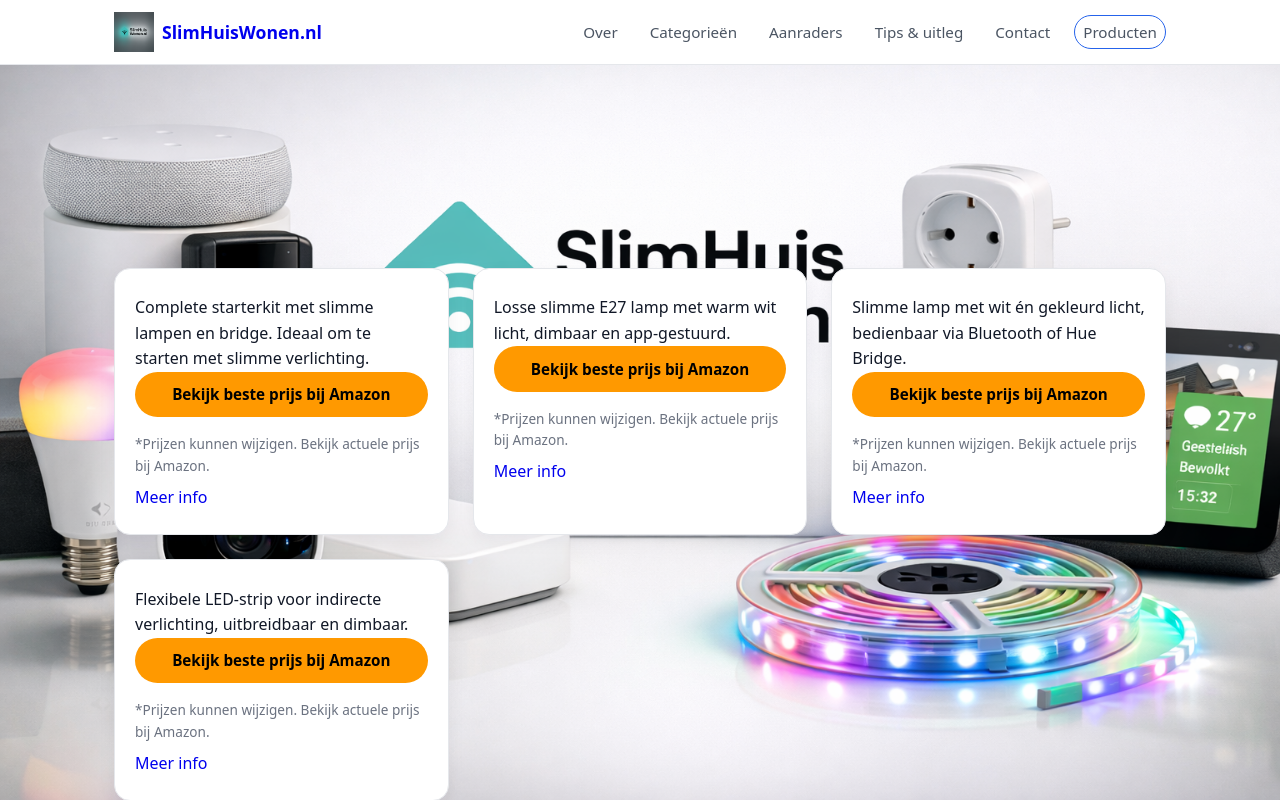
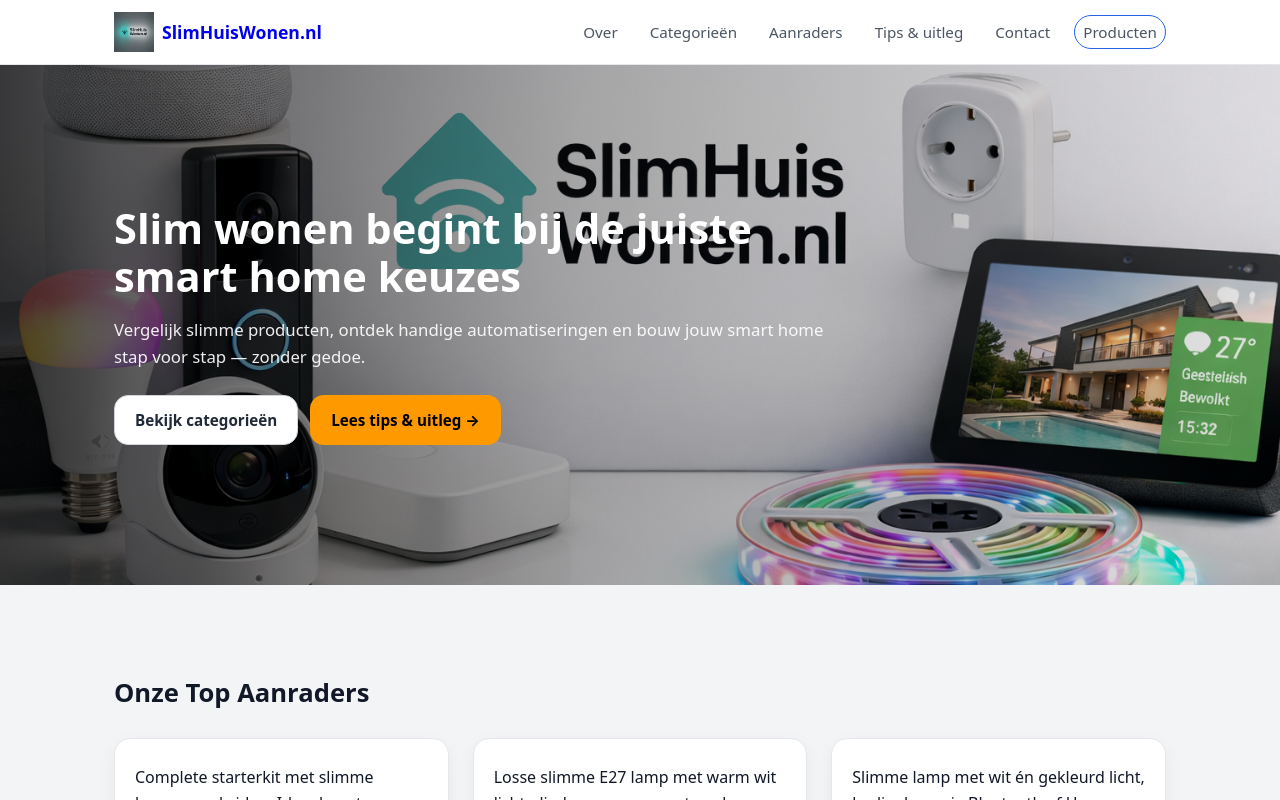
Before and after one commit to hafidgrad/SlimHuisWonen, a Next.js app: page / in a window 1280 px wide. Shown: the top 800 px of the page. Built offline with nearby package versions, Linux system fonts and the light colour scheme.

Commit message:
app/globals.css

```diff
--- a/app/globals.css
+++ b/app/globals.css
@@ -513,6 +513,7 @@ code {
 .tip-link:hover {
   text-decoration: underline;
 }
+
 /* ✅ HERO BANNER (homepage intro) */
 .hero-banner {
   position: relative;
@@ -520,6 +521,7 @@ code {
   height: 520px;
   overflow: hidden;
   background: #0b1220;
+  z-index: 1;
 }
 
 .hero-banner-img {
@@ -538,6 +540,7 @@ code {
     rgba(0, 0, 0, 0.35) 45%,
     rgba(0, 0, 0, 0.10) 100%
   );
+  z-index: 2;
 }
 
 .hero-banner-content {
@@ -545,22 +548,24 @@ code {
   inset: 0;
   display: flex;
   align-items: center;
-  z-index: 2;
+  z-index: 3;
+}
+
+.hero-banner-inner {
+  max-width: 720px;
+  color: #fff;
 }
 
 .hero-banner-content h1 {
-  color: #fff;
   font-size: 2.6rem;
   line-height: 1.15;
   margin-bottom: 1rem;
   font-weight: 800;
-  max-width: 700px;
 }
 
 .hero-banner-content p {
-  color: rgba(255,255,255,0.92);
+  color: rgba(255, 255, 255, 0.92);
   font-size: 1.05rem;
-  max-width: 650px;
   margin-bottom: 1.5rem;
 }
 
@@ -575,6 +580,12 @@ code {
   padding: 0.75rem 1.25rem;
 }
 
+/* ✅ Spacer zodat TopAanraders nooit over de hero komt */
+.hero-spacer {
+  height: 40px;
+  background: #f3f4f6;
+}
+
 /* Responsive */
 @media (max-width: 768px) {
   .hero-banner {
--- a/app/page.jsx
+++ b/app/page.jsx
@@ -6,7 +6,6 @@ import Products from "@/components/Products";
 import Contact from "@/components/Contact";
 import Footer from "@/components/Footer";
 import Link from "next/link";
-import Image from "next/image";
 
 export default function HomePage() {
   return (
@@ -15,64 +14,49 @@ export default function HomePage() {
 
       <main>
         {/* ✅ HERO BANNER */}
-        <section className="relative w-full overflow-hidden z-0">
-          <div className="relative w-full h-[320px] sm:h-[420px] md:h-[520px]">
-            <Image
+        <section className="hero-banner">
+          <img
             src="/images/hero-smarthome.png"
             alt="SlimHuisWonen.nl - Smart home producten"
-              fill
-              priority
-              className="object-cover"
+            className="hero-banner-img"
           />
 
-            {/* ✅ Gradient overlay (mooier + betere leesbaarheid) */}
-            <div className="absolute inset-0 bg-gradient-to-r from-black/60 via-black/30 to-black/10" />
+          <div className="hero-banner-overlay" />
 
-            {/* ✅ Content */}
-            <div className="absolute inset-0 flex items-center">
-              <div className="container px-4">
-                <div className="max-w-2xl text-white">
-                  <h1 className="text-3xl sm:text-4xl md:text-5xl font-extrabold leading-tight">
-                    Slim wonen begint bij de juiste smart home keuzes
-                  </h1>
+          <div className="hero-banner-content">
+            <div className="container">
+              <div className="hero-banner-inner">
+                <h1>Slim wonen begint bij de juiste smart home keuzes</h1>
 
-                  <p className="mt-4 text-base sm:text-lg opacity-95">
-                    Vergelijk slimme producten, ontdek handige automatiseringen en bouw jouw smart home stap voor stap — zonder gedoe.
+                <p>
+                  Vergelijk slimme producten, ontdek handige automatiseringen en bouw
+                  jouw smart home stap voor stap — zonder gedoe.
                 </p>
 
-                  <div className="mt-6 flex flex-col sm:flex-row gap-3">
-                    <Link
-                      href="/categorieen"
-                      className="inline-flex items-center justify-center rounded-xl bg-white text-black px-6 py-3 font-semibold hover:opacity-90 transition"
-                    >
+                <div className="hero-banner-actions">
+                  <Link href="/categorieen" className="btn btn-secondary hero-btn">
                     Bekijk categorieën
                   </Link>
 
-                    <Link
-                      href="/tips"
-                      className="inline-flex items-center justify-center rounded-xl bg-white/15 text-white px-6 py-3 font-semibold border border-white/40 hover:bg-white/25 transition"
-                    >
+                  <Link href="/tips" className="btn btn-primary hero-btn">
                     Lees tips & uitleg →
                   </Link>
                 </div>
               </div>
             </div>
           </div>
-          </div>
         </section>
 
-        {/* ✅ TopAanraders netjes onder hero (met gecontroleerde overlap) */}
-        <div className="relative z-10 -mt-12 sm:-mt-16">
+        {/* ✅ Spacer zodat er NOOIT overlap is */}
+        <div className="hero-spacer" />
+
         <TopAanraders />
-        </div>
 
         <About />
         <Categories />
 
-        {/* ✅ Toon slechts 6 producten op de homepage */}
         <Products limit={6} />
 
-        {/* ✅ Tips & uitleg – centrale CTA */}
         <section className="section">
           <div className="container">
             <h2>Tips & uitleg</h2>
@@ -82,7 +66,7 @@ export default function HomePage() {
               Van slimme verlichting tot complete smart home automatiseringen.
             </p>
 
-            <Link href="/tips" className="btn-primary">
+            <Link href="/tips" className="btn btn-primary">
               Bekijk alle tips & uitleg →
             </Link>
           </div>
```
Lines whose indentation alone changed are shown as unchanged.
